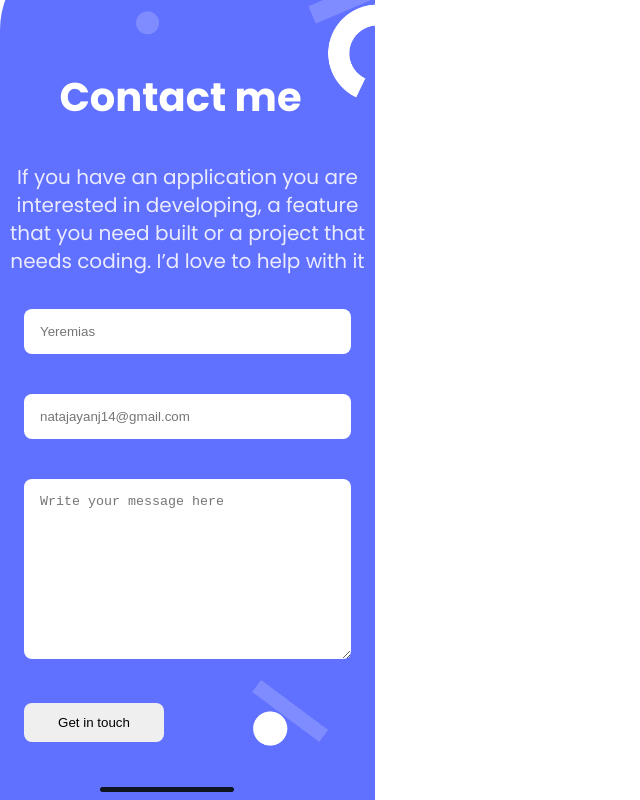
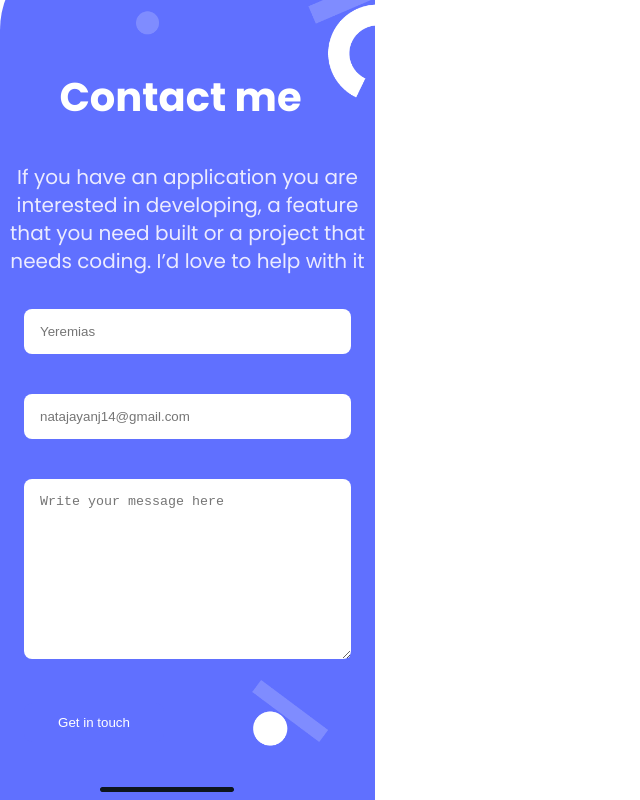
Before and after one commit to Rana-Mudassir/portfolio_project, a plain HTML site: page index.html in a window 1280 px wide. In both pictures the pointer is over the button "Get in touch". Shown: the part 6996-7796 px from the top of the page, without its empty margins (0-640 px from the left). Drawn offline with Linux system fonts and the light colour scheme; files whose address does not match are found by name.

Commit message:
update styling

```diff
--- a/style.css
+++ b/style.css
@@ -373,6 +373,12 @@ ul {
   border-radius: 8px;
 }
 
+#btn:hover {
+  background: #6070ff;
+  color: #fff;
+  transition: all 0.5s ease-out;
+}
+
 #img-2 {
   width: 134px;
   padding: 0 100px 8px 100px;
```
